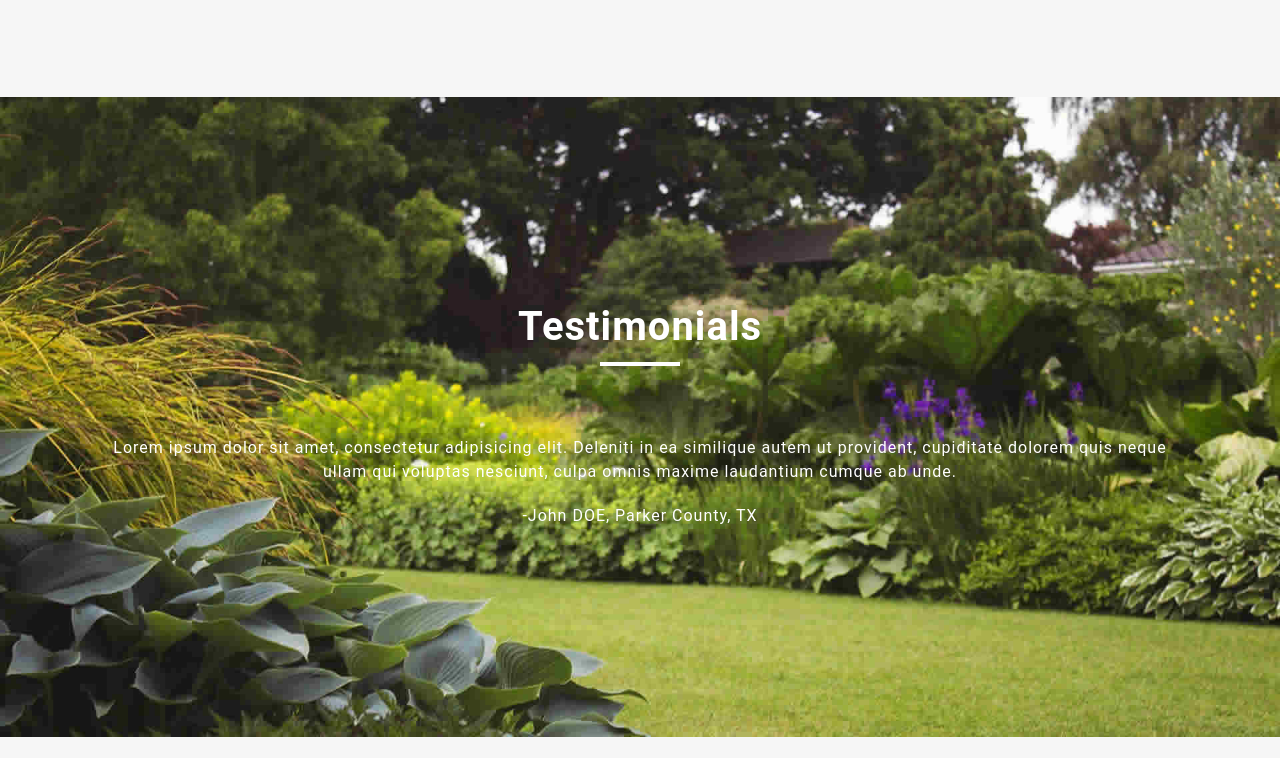
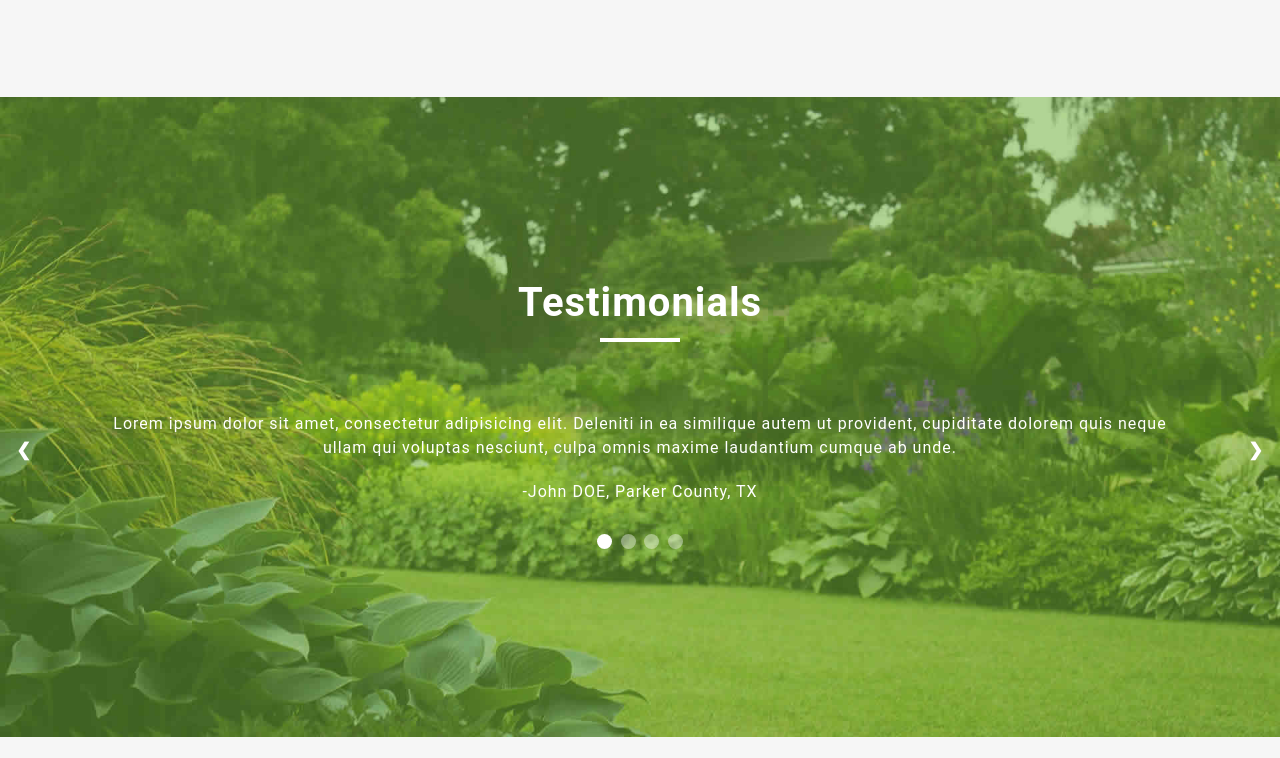
Before and after one commit to Orion028/Axioned, a plain HTML site: page index.html in a window 1280 px wide. Shown: the part 3322-4080 px from the top of the page. Drawn offline with Linux system fonts and the light colour scheme.

Commit message:
slider done

```diff
--- a/index.html
+++ b/index.html
@@ -107,9 +107,31 @@
             <h2>Testimonials</h2>
             <hr>
         </div>
-        <div class="test__content">
-            <p>Lorem ipsum dolor sit amet, consectetur adipisicing elit. Deleniti in ea similique autem ut provident, cupiditate dolorem quis neque ullam qui voluptas nesciunt, culpa omnis maxime laudantium cumque ab unde.</p>
-            <p>-John DOE, Parker County, TX</p>
+        <div class="slider__ctn">
+            <div class="test__content">
+                <p>Lorem ipsum dolor sit amet, consectetur adipisicing elit. Deleniti in ea similique autem ut provident, cupiditate dolorem quis neque ullam qui voluptas nesciunt, culpa omnis maxime laudantium cumque ab unde.</p>
+                <p>-John DOE, Parker County, TX</p>
+            </div>
+            <div class="test__content">
+                <p>Anim magna fugiat eiusmod excepteur ullamco laborum minim ullamco nostrud labore occaecat Lorem ipsum, dolor sit amet consectetur adipisicing elit. Veritatis, fuga.</p>
+                <p>-John DOE, Parker County, TX</p>
+            </div>
+            <div class="test__content">
+                <p>Qui amet officia occaecat Lorem enim Lorem ipsum dolor sit amet Lorem ipsum dolor sit amet consectetur adipisicing elit. Ducimus, saepe Lorem ipsum dolor sit.</p>
+                <p>-John DOE, Parker County, TX</p>
+            </div>
+            <div class="test__content">
+                <p>Laboris magna do culpa commodo laborum velit laboris sit esse officia Lorem ipsum dolor sit amet consectetur adipisicing elit. Sequi, quaerat Lorem ipsum dolor sit.</p>
+                <p>-John DOE, Parker County, TX</p>
+            </div>
+            <a class="prev" onclick="plusSlides(-1)">&#10094;</a>
+            <a class="next" onclick="plusSlides(1)">&#10095;</a>
+            <div class="dot-ctn">
+                <span class="dot" onclick="currentSlide(1)"></span>
+                <span class="dot" onclick="currentSlide(2)"></span>
+                <span class="dot" onclick="currentSlide(3)"></span>
+                <span class="dot" onclick="currentSlide(4)"></span>
+            </div>
         </div>
     </section>
     <section id="contact" class="contact__ctn">
@@ -156,5 +178,34 @@
         </div>
         <p>&copy;2016 Landscaper. Designed by <span>TemplateWire</span></p>
     </footer>
+    <script>
+        var slideIndex = 1;
+        showSlides(slideIndex);
+        function plusSlides(n){
+            showSlides(slideIndex += n);
+        }
+        function currentSlide(n){
+            showSlides(slideIndex = n);
+        }
+        function showSlides(n){
+            var i;
+            var slides = document.getElementsByClassName("test__content");
+            var dots = document.getElementsByClassName("dot");
+            if(n > slides.length){
+                slideIndex = 1;
+            }
+            if(n < 1){
+                slideIndex = slides.length;
+            }
+            for(i = 0; i < slides.length; i++){
+                slides[i].style.display = "none";
+            }
+            for(i = 0; i < dots.length; i++ ){
+                dots[i].className = dots[i].className.replace(" active", "");
+            }
+            slides[slideIndex-1].style.display = "block";
+            dots[slideIndex-1].className += " active";
+        }
+    </script>
 </body>
 </html>
--- a/style.css
+++ b/style.css
@@ -453,10 +453,75 @@ section {
   flex-direction: column;
   justify-content: center;
   align-items: center;
+  position: relative;
+}
+.test__ctn::after {
+  position: absolute;
+  content: " ";
+  top: 0;
+  left: 0;
+  width: 100%;
+  height: 100%;
+  z-index: 0;
+  background-color: rgba(105, 173, 49, 0.5);
+}
+.test__header {
+  z-index: 1;
+}
+.slider__ctn {
+  max-width: 100%;
+  position: relative;
+  margin-top: 50px;
+  text-align: center;
+  z-index: 1;
 }
 .test__content {
+  display: none;
+  user-select: none;
+}
+.prev,
+.next {
+  cursor: pointer;
+  position: absolute;
+  top: 50%;
+  transform: translateY(-50%);
+  width: auto;
+  margin-top: -22px;
+  padding: 16px;
+  color: white;
+  font-weight: bold;
+  font-size: 18px;
+  transition: 0.6s ease;
+  border-radius: 0 3px 3px 0;
+  user-select: none;
+}
+.prev {
+  left: -100px;
+}
+.next {
+  right: -100px;
+}
+.prev:hover,
+.next:hover {
+  background-color: rgba(0, 0, 0, 0.8);
+}
+.dot-ctn {
   text-align: center;
-  margin-top: 50px;
+  margin-top: 30px;
+}
+.dot {
+  cursor: pointer;
+  height: 15px;
+  width: 15px;
+  margin: 0 2px;
+  background-color: rgba(255, 255, 255, 0.4);
+  border-radius: 50%;
+  display: inline-block;
+  transition: background-color 0.6s ease;
+}
+.active,
+.dot:hover {
+  background-color: white;
 }
 .contact__ctn,
 .about__ctn,
```
